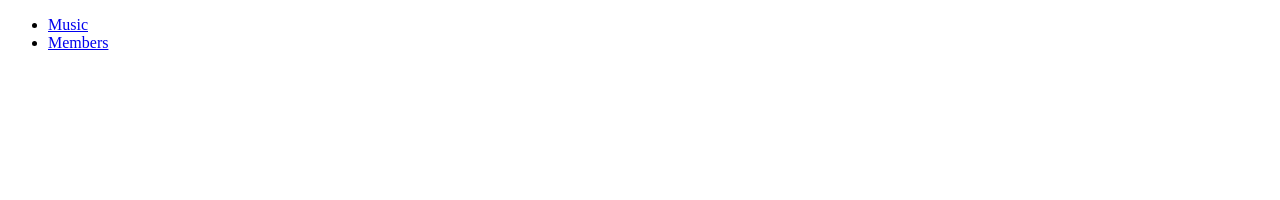
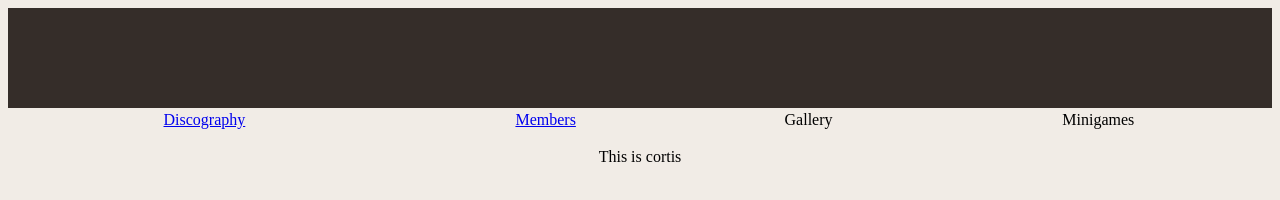
Before and after one commit to 7riciu/cortis-fanpage, a plain HTML site: page app.html in a window 1280 px wide. Drawn offline with Linux system fonts and the light colour scheme.

Commit message:
I made the layout for the main page yay

```diff
--- /dev/null
+++ b/app.css
@@ -0,0 +1,10 @@
+body {
+    background-color: #f1ece6;
+}
+
+.topbar {
+    width: 100%;
+    height: 100px;
+    background-color: #352d29;
+    display: flex;
+}
--- a/app.html
+++ b/app.html
@@ -3,18 +3,31 @@
 <head>
     <meta charset="UTF-8">
     <meta name="viewport" content="width=device-width, initial-scale=1.0">
+    <link rel="stylesheet" href="app.css">
     <title>Cortis</title>
 </head>
 <body>
+    <div class="topbar"> </div>
     <div class = sections>
-        <ul>
-            <li>
-                <a href="music.html">Music</a>
-            </li>
-            <li>
-                <a href="members.html">Members</a>
-            </li>
-        </ul>
+        <table style="width: 100%;">
+            <tr>
+                <td style="text-align: center;">
+                    <a href="music.html">Discography</a>
+                </td>
+                <td style="text-align: center;">
+                    <a href="members.html">Members</a>
+                </td>
+                <td style="text-align: center;">
+                    <a>Gallery</a>
+                </td>
+                <td style="text-align: center;">
+                    <a>Minigames</a>
+                </td>
+            </tr>
+        </table>
+    </div>
+    <div style="text-align: center;">
+        <p>This is cortis</p>
     </div>
 </body>
 </html>
```
Also changed, not shown: 1 other file.
